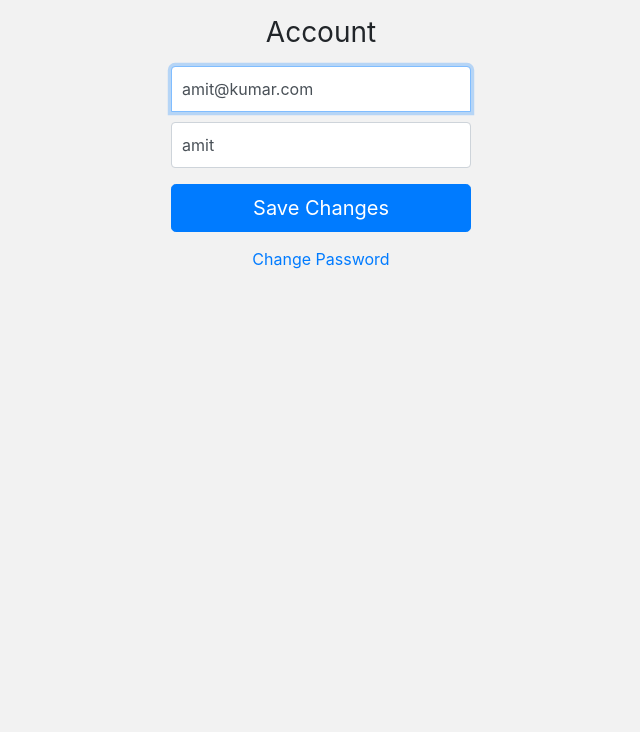
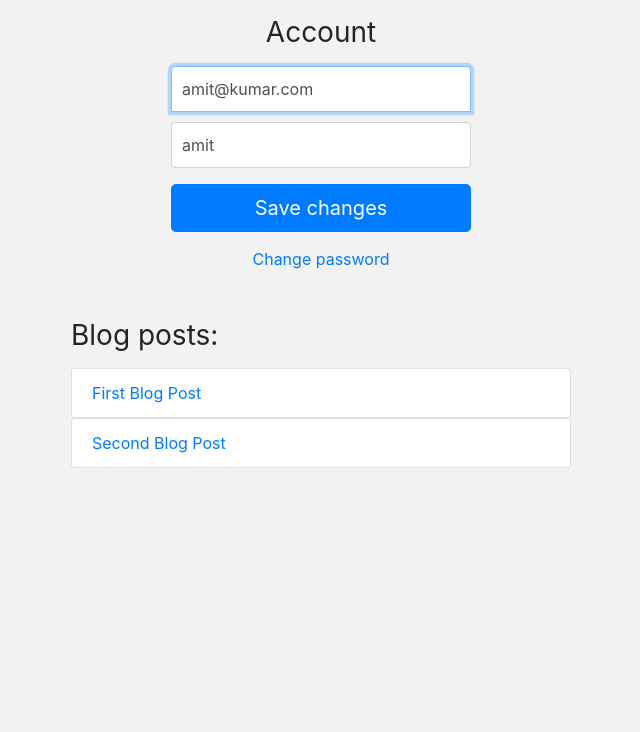
Before and after one commit to zed1025/blogging-site-django, a Django app: page /account/ in a window 1280 px wide. Shown: the part 168-900 px from the top of the page, without its empty margins (319-959 px from the left). Run offline with Django 3.2, Linux system fonts and the light colour scheme; a user stored in the database is signed in; data comes from the database, SQL or seed files in the repository; both versions use the stored data as it was after the commit; some libraries are stand-ins or nearby versions.

Commit message:
show blogposts in users account

```diff
--- a/src/account/templates/account/account.html
+++ b/src/account/templates/account/account.html
@@ -1,16 +1,20 @@
+
+
+
 {% extends 'base.html' %}
-{% load static %}
+{% load static %}`
+
 
 {% block content %}
 
-
-<style>
+<style type="text/css">
   .form-signin {
     width: 100%;
     max-width: 330px;
     padding: 15px;
-    margin: 0 auto;
+    margin: auto;
   }
+
   .form-signin .form-control {
     position: relative;
     box-sizing: border-box;
@@ -31,46 +35,75 @@
     border-top-left-radius: 0;
     border-top-right-radius: 0;
   }
+  .h3{
+    text-align: center;
+  }
+
+  .blog-posts{
+    max-width: 500px;
+    width: 100%;
+    margin: auto;
+  }
 </style>
 
 
 <img class="img-fluid mx-auto d-block" src="{% static 'a_logo.png' %}" alt="" style="width: 80px; height: 80px;">
-<div class="text-center">
-<form class="form-signin" method="post">
-{% csrf_token %}
+
+<form class="form-signin" method="post">{% csrf_token %}
 
   <h1 class="h3 mb-3 font-weight-normal">Account</h1>
-<label for="inputEmail" class="sr-only">Email address</label>
-<input name="email" type="email" id="inputEmail" class="form-control" placeholder="Email address" required autofocus value="{{account_form.initial.email}}">
-<label for="inputPassword" class="sr-only">Username</label>
-<input name="username" type="input" id="inputUsername" class="form-control" placeholder="Username" required value="{{account_form.initial.username}}">
 
+  <input type="email" name="email" id="inputEmail" class="form-control" placeholder="Email address" required autofocus value={{account_form.initial.email}}>
 
+  <input type="text" name="username" id="inputUsername" class="form-control" placeholder="Username" required
+  value="{{account_form.initial.username}}">
 
   {% for field in account_form %}
       <p>
         {% for error in field.errors %}
-            <p style="color: red;">{{error}}</p>
+          <p style="color: red">{{ error }}</p>
         {% endfor %}
       </p>
   {% endfor %}
-
-
   {% if account_form.non_field_errors %}
-<div style="color: red;">
+    <div style="color: red">
       <p>{{account_form.non_field_errors}}</p>
     </div>
+
   {% endif %}
 
   {% if success_message %}
-    <p style="color: green; text-align: center;">{{success_message}}</p>
-{% endif %}
+    <p style="color:green; text-align: center;">{{success_message}}</p>
+  {% endif  %}
 
-<button class="btn btn-lg btn-primary btn-block" type="submit">Save Changes</button>
+  <button class="btn btn-lg btn-primary btn-block" type="submit">Save changes</button>
+
 </form>
-</div>
+
 <div class="d-flex flex-column">
-    <a class="m-auto" href="{% url 'password_change' %}">Change Password</a>
+  <a class="m-auto" href="{% url 'password_change' %}">Change password</a>
 </div>
 
+<div class="container mt-4 p-4">
+  <div class="row">
+    <div class="blog-posts">
+      <h3 class="mb-3 font-weight-normal">Blog posts:</h3>
+      {% if blog_posts %}
+        <ul class="list-group">
+        {% for post in blog_posts %}
+          <a href="{% url 'blog:detail' post.slug %}" style="text-decoration: none;"><li class="list-group-item">{{post}}</li></a>
+        {% endfor %}
+        </ul>
+      {% else %}
+        <p>You have no blog posts. Create a post <a href="{% url 'blog:create' %}">here</a>.</p>
+      {% endif %}
+    </div>
+  </div>
+</div>
+
+
+
+
+
+
 {% endblock content %}
--- a/src/account/views.py
+++ b/src/account/views.py
@@ -1,6 +1,7 @@
 from django.shortcuts import render, redirect
 from django.contrib.auth import login, authenticate, logout
 from account.forms import RegistrationForm, AccountAuthenticationForm, AccountUpdateForm
+from blog.models import BlogPost
 
 def registration_view(request):
     context = {}
@@ -72,6 +73,10 @@ def account_view(request):
             }
         )
     context['account_form'] = form
+
+    blog_posts = BlogPost.objects.filter(author=request.user)
+    context['blog_posts'] = blog_posts
+
     return render(request, 'account/account.html', context)
 
 def must_authenticate_view(request):
--- a/src/blog/urls.py
+++ b/src/blog/urls.py
@@ -1,9 +1,11 @@
 from django.urls import path
 from blog.views import (
     create_blog_view,
+    detail_blog_view,
 )
 
 app_name='blog'
 urlpatterns = [
-    path('create', create_blog_view, name='create'),
+    path('create/', create_blog_view, name='create'),
+    path('<slug>/', detail_blog_view, name='detail'),
 ]
```
Also changed, not shown: src/blog/templates/blog/detail_blog.html (added, +34 -0 lines), src/blog/views.py (+9 -1 lines), src/db.sqlite3, src/media_cdn/blog/5/Where_to_learn_Django-01.png (added). Lines whose indentation alone changed are shown as unchanged.
